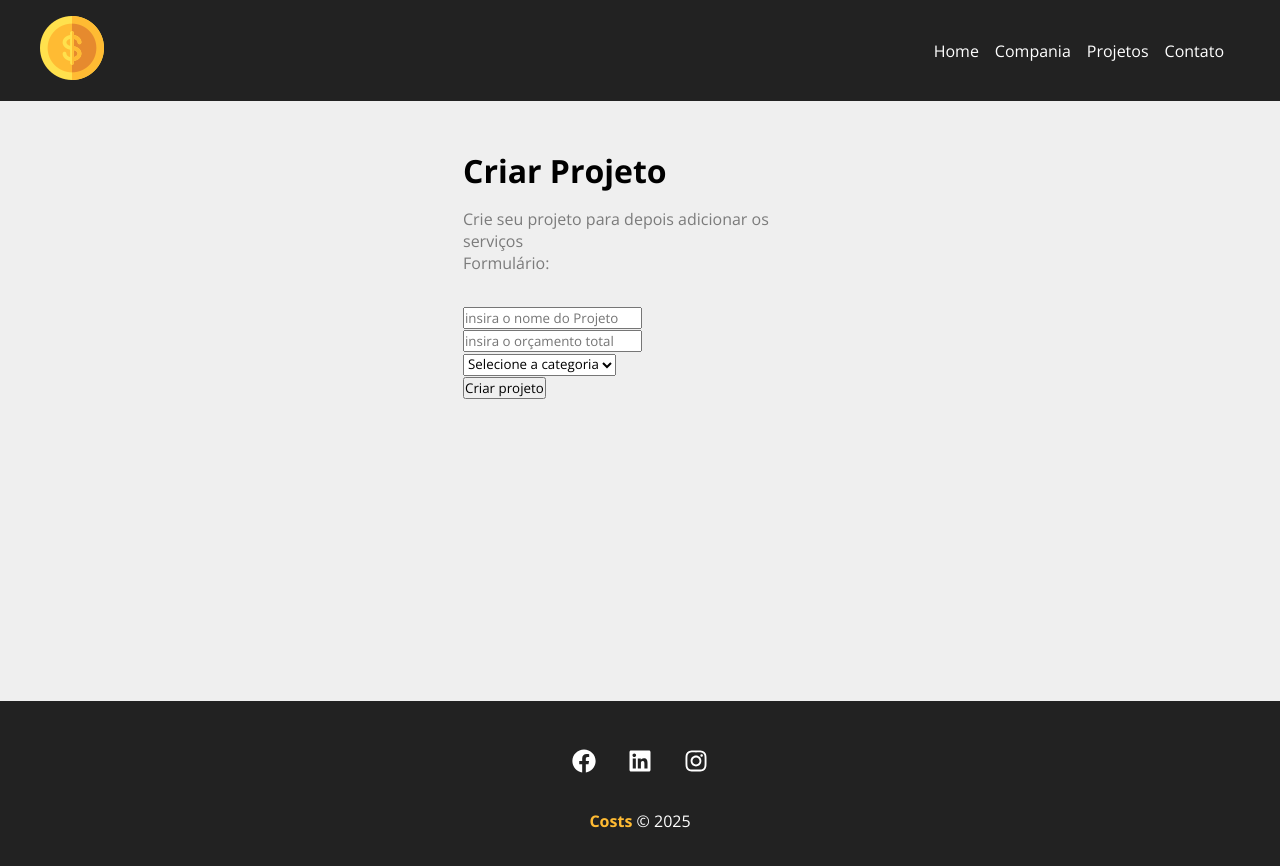
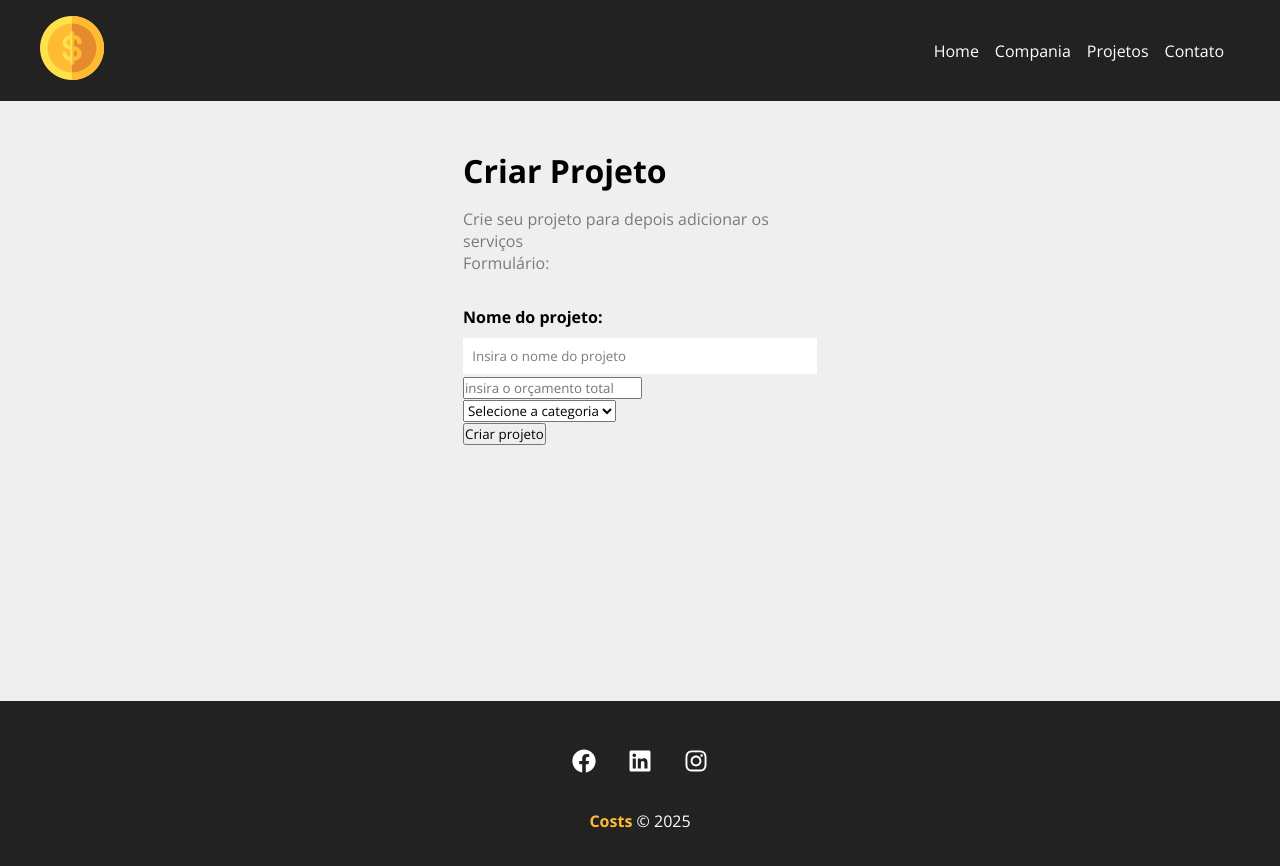
Before and after one commit to Gustavobiz/Custo, a React (Create React App) app in the folder custo/: page /NewProject in a window 1280 px wide. Shown: the top 866 px of the page. Built offline with nearby package versions, Linux system fonts and the light colour scheme.

Commit message:
feat: input css corrigido

```diff
--- a/custo/src/components/form/Input.js
+++ b/custo/src/components/form/Input.js
@@ -1,8 +1,17 @@
 import styles from "./Input.module.css";
-function Input({type,text,name,placeholder,handleOnChange, value}) {
-    return(
-        <label htmlFor=""></label>
-        <input type=""></input>
-    )
+function Input({ type, text, name, placeholder, handleOnChange, value }) {
+  return (
+    <div className={styles.form_control}>
+      <label htmlFor={name}>{text}:</label>
+      <input
+        type={type}
+        name={name}
+        id={name}
+        placeholder={placeholder}
+        onChange={handleOnChange}
+        value={value}
+      ></input>
+    </div>
+  );
 }
 export default Input;
--- a/custo/src/components/form/Input.module.css
+++ b/custo/src/components/form/Input.module.css
@@ -7,6 +7,11 @@
   margin-bottom: 0.6em;
   font-weight: bold;
 }
+.form_control input {
+  padding: 0.7em;
+  border-radius: 0;
+  border: none;
+}
 .form_control input::placeholder {
   color: #7b7b7b;
 }
--- a/custo/src/components/project/ProjectForm.js
+++ b/custo/src/components/project/ProjectForm.js
@@ -1,10 +1,14 @@
+import Input from "../form/Input";
 import styles from "./ProjectForm.module.css";
 function ProjectForm() {
   return (
     <form className={styles.form}>
-      <div>
-        <input type="text" placeholder="insira o nome do Projeto"></input>
-      </div>
+      <Input
+        type="text"
+        text="Nome do projeto"
+        name="name"
+        placeholder="Insira o nome do projeto"
+      />
       <div>
         <input type="number" placeholder="insira o orçamento total"></input>
       </div>
```
